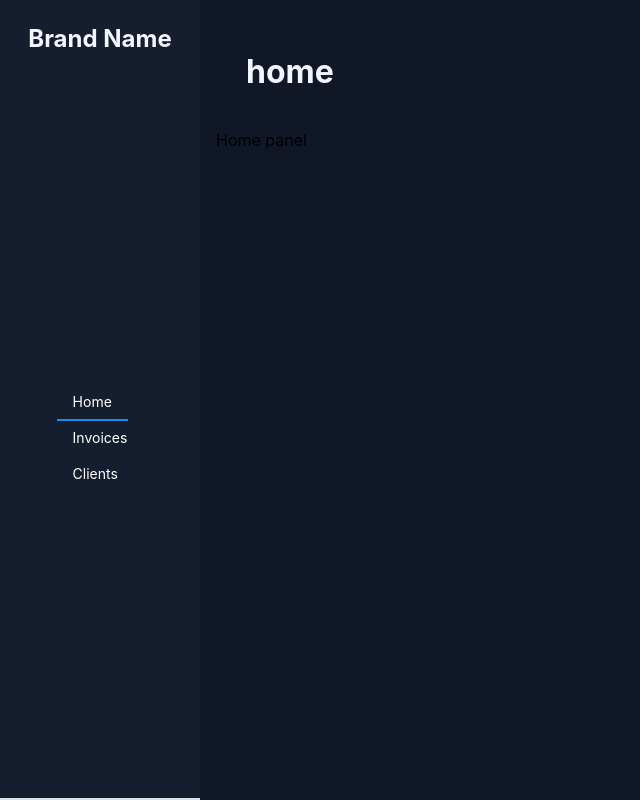
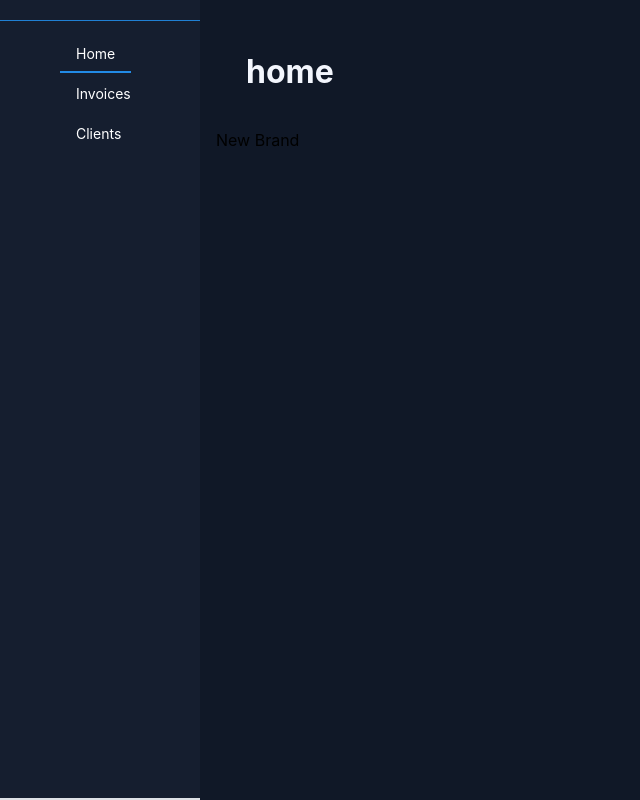
Before and after one commit to ChavdarStoilov/Go-Projects, a React (Vite) app in the folder Invoice system/client/: page / in a window 1280 px wide. Shown: the whole page, without its empty margins (0-640 px from the left). Built offline with nearby package versions, Linux system fonts and the light colour scheme.

Commit message:
Added check if brand data already exist in db to present it, if no to give another home page where will write it

```diff
--- a/Invoice system/client/public/css/styles.css
+++ b/Invoice system/client/public/css/styles.css
@@ -102,13 +102,28 @@ body {
 }
 
 .m_89d33d6d {
-  justify-content: center !important;
+  display: unset !important;
+  flex-wrap: unset !important;
+  justify-content: unset !important;
+  gap: unset !important;
+  --tab-grow: unset !important;
+  justify-content: unset !important;
 }
 
 .m_539e827b {
   border-width: 100% !important;
 
 }
+
+.app-icon {
+  border-bottom: 1px solid #2080d4;
+}
+
+.sidebar-list-item {
+  margin: 4px 30%;
+
+}
+
 .sidebar-list-item button {
   text-decoration: none;
   color: #fff;
@@ -117,6 +132,7 @@ body {
 
 .sidebar-list-item button:hover {
   background-color: unset !important;
+
 }
 
 .action-button {
--- a/Invoice system/client/src/components/appContent.jsx
+++ b/Invoice system/client/src/components/appContent.jsx
@@ -2,7 +2,7 @@ import { Button } from "@mantine/core";
 import Invoices from "./pages/invoices";
 import { Tabs } from "@mantine/core";
 
-export default function AppContent({ pageName }) {
+export default function AppContent({ pageName, brand }) {
     return (
         <div className="app-content">
             <div className="app-content-header">
@@ -13,9 +13,11 @@ export default function AppContent({ pageName }) {
                     </Button>
                 )}
             </div>
-            <Tabs.Panel value="home">Home panel</Tabs.Panel>
+            <Tabs.Panel value="home">{
+                brand ? "Home page"  : "New Brand"
+            }</Tabs.Panel>
             <Tabs.Panel value="invoices">
-                <Invoices />
+                <Invoices/>
             </Tabs.Panel>
             <Tabs.Panel value="clients">Client panel</Tabs.Panel>
         </div>
--- a/Invoice system/client/src/components/homePage.jsx
+++ b/Invoice system/client/src/components/homePage.jsx
@@ -22,8 +22,8 @@ export default function HomePage() {
 
     return (
         <Tabs value={page} onChange={setPage} className="app-container">
-            <Menu />
-            <AppContent pageName={page} />
+            <Menu brand={brandData ? brandData[0].name : false} />
+            <AppContent pageName={page} brand={brandData} />
         </Tabs>
     );
 }
--- a/Invoice system/client/src/components/menu.jsx
+++ b/Invoice system/client/src/components/menu.jsx
@@ -1,11 +1,11 @@
 import { Tabs } from "@mantine/core";
 
-export default function Menu() {
+export default function Menu({brand}) {
     return (
         <Tabs.List className="sidebar">
             <div className="sidebar-header">
                 <div className="app-icon">
-                    <h2 className="brand-name">Brand Name</h2>
+                    <h2 className="brand-name">{brand && brand}</h2>
                 </div>
             </div>
             <ul className="sidebar-list">
--- a/Invoice system/client/src/components/pages/invoices.jsx
+++ b/Invoice system/client/src/components/pages/invoices.jsx
@@ -1,7 +1,7 @@
 import { Badge } from '@mantine/core';
 
 
-export default function Invoices() {
+export default function Invoices({data}) {
     return (
         <div className="products-area-wrapper tableView">
             <div className="products-header">
```
